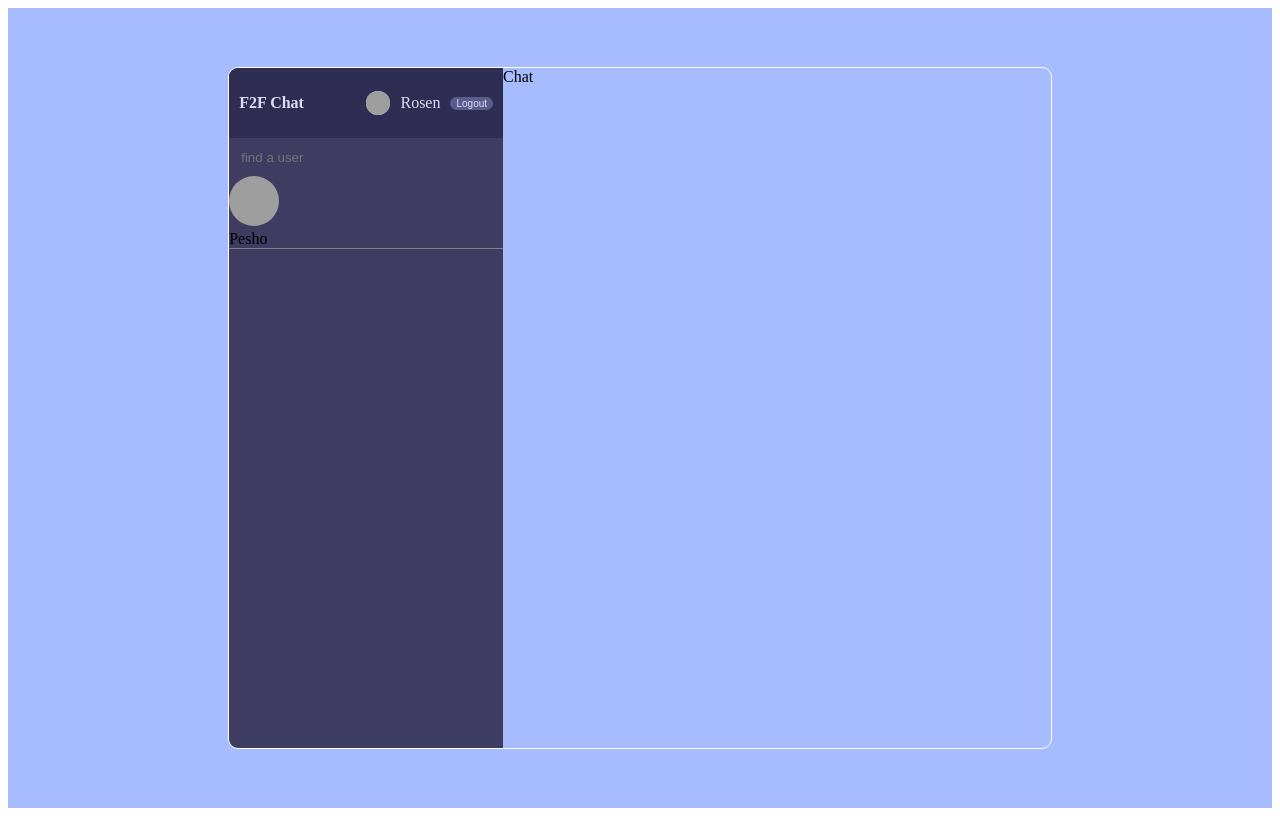
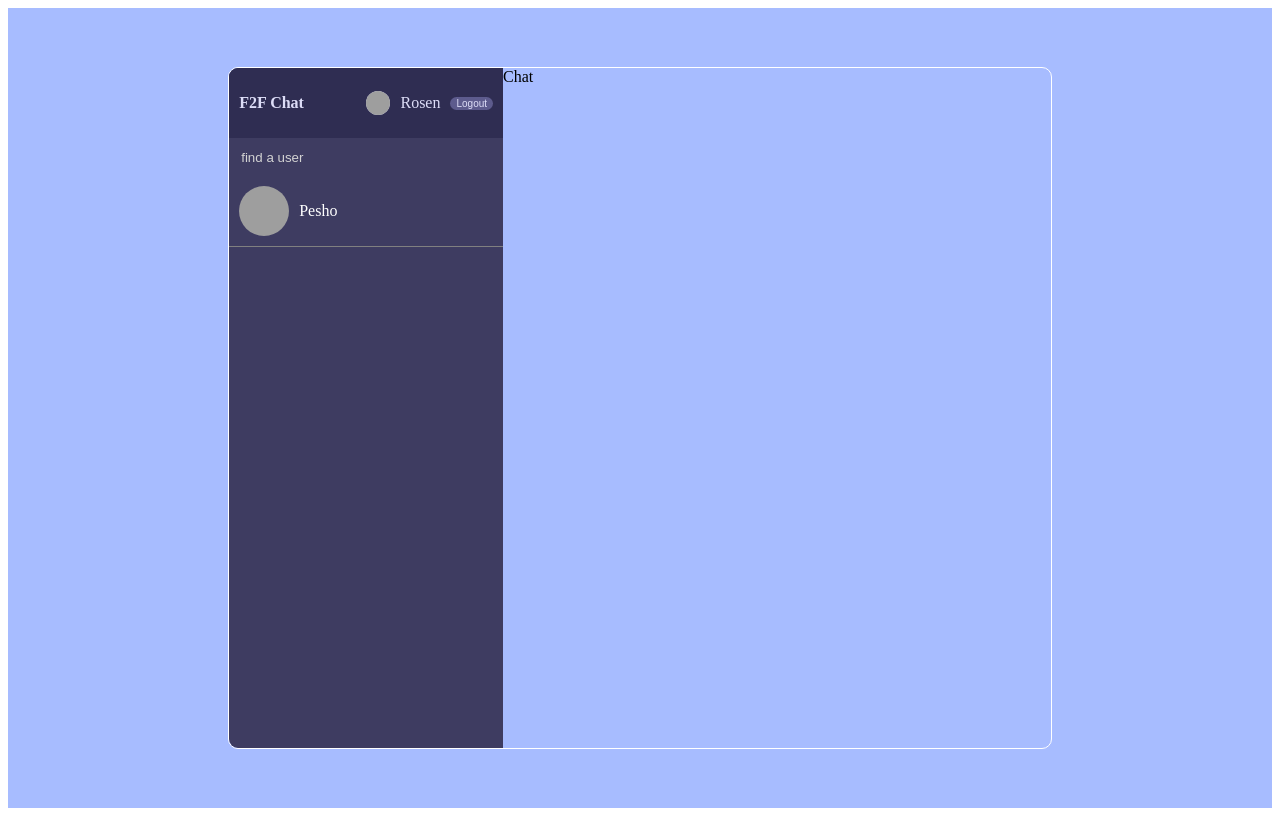
Before and after one commit to RosenGeorgievvv/React-blog-system, a React (Vite) app: page / in a window 1280 px wide. Built offline with nearby package versions, Linux system fonts and the light colour scheme; grey boxes are pictures that could not be loaded.

Commit message:
Update styles.scss

```diff
--- a/src/styles.scss
+++ b/src/styles.scss
@@ -135,10 +135,26 @@
             border: none;
             color: white;
             outline: none;
+
+            &::placeholder{
+              color: lightgray;
+            }
           }
         }
       }
       .user-chat {
+        padding: 10px;
+        display: flex;
+        align-items: center;
+        gap: 10px;
+        color: white;
+        cursor: pointer;
+        transition: 0.2s ease-in-out;
+
+        &:hover{
+          background-color: #2f2d52;
+          font-size: 20px;
+        }
         img {
           width: 50px;
           height: 50px;
```
